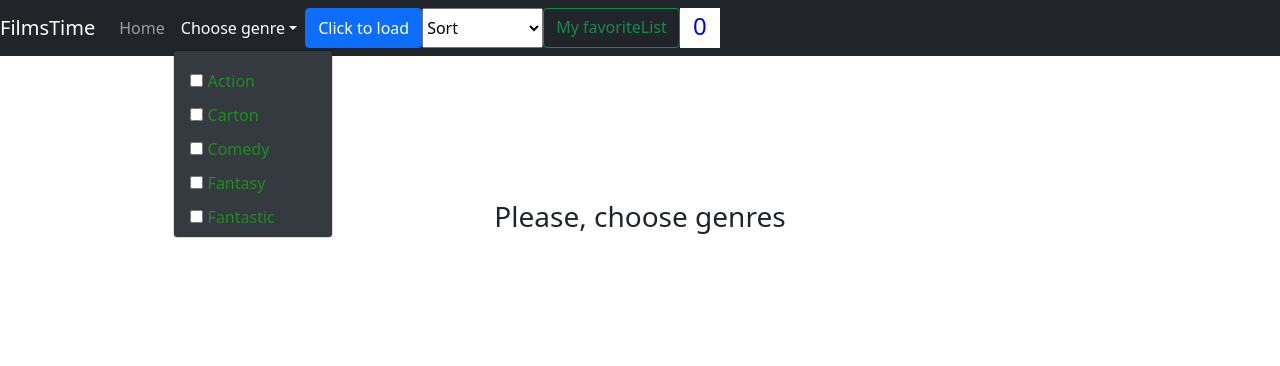
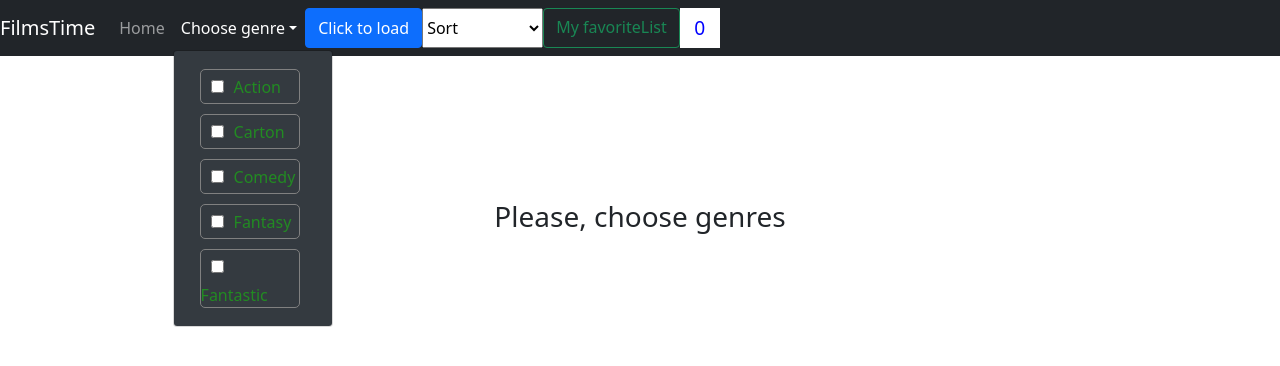
Before and after one commit to mikromajor/Galleria-films, a React (Create React App) app: page / in a window 1280 px wide. Both pictures are taken after a click on the button "Choose genre". Shown: the top 366 px of the page. Built offline with nearby package versions, Linux system fonts and the light colour scheme.

Commit message:
a little bit fix styles in Counter and Chebx

```diff
--- a/src/Components/App.tsx
+++ b/src/Components/App.tsx
@@ -1,4 +1,4 @@
-import { useState, useEffect } from "react";
+import { useState } from "react";
 import { HeadMenu } from "./HeadMenu";
 import FavoriteList from "./FavoriteList/FavoriteList";
 import FilmsList from "./FilmsList/FilmsList";
--- a/src/Components/UI/CheckGenre/CheckGenre.module.css
+++ b/src/Components/UI/CheckGenre/CheckGenre.module.css
@@ -1,10 +1,21 @@
 .form {
-  margin-top: 10px;
+  margin: 10px;
+  width: 100px;
+  border-radius: 5px;
+  border: 1px solid grey;
+  cursor: pointer;
+}
+.form:hover {
+  background-color: rgb(17, 36, 18);
+}
+.form:active {
+  background-color: rgb(11, 22, 12);
+}
+.checked {
+  text-decoration: tomato;
+  background-color: rgb(7, 61, 7);
 }
 .checkbox {
+  margin: 10px;
   cursor: pointer;
 }
-.label {
-  cursor: pointer;
-  margin-left: 5px;
-}
--- a/src/Components/UI/CheckGenre/CheckGenre.tsx
+++ b/src/Components/UI/CheckGenre/CheckGenre.tsx
@@ -1,4 +1,5 @@
-import cl from "./CheckGenre.module.css";
+import { useState } from "react";
+import style from "./CheckGenre.module.css";
 
 const CheckGenre = ({
   label,
@@ -9,22 +10,27 @@ const CheckGenre = ({
   genreId: string;
   getGenre: (a: string, b: boolean) => void;
 }) => {
+  const [checked, setChecked] = useState(false);
   return (
-    <form className={cl.form}>
+    <form
+      className={
+        checked
+          ? `${style.form} ${style.checked}`
+          : style.form
+      }
+      onClick={() => {
+        setChecked(!checked);
+        getGenre(genreId, checked);
+      }}
+    >
       <input
-        className={cl.checkbox}
+        className={style.checkbox}
         type='checkbox'
-        id={label}
-        name={label}
-        value={genreId}
-        onChange={(e) => {
-          const { value, checked } = e.currentTarget;
-          getGenre(value, checked);
-        }}
+        checked={checked}
+        readOnly
       />
-      <label htmlFor={label} className={cl.label}>
-        {label}
-      </label>
+
+      {label}
     </form>
   );
 };
--- a/src/Components/UI/Counter/Counter.module.css
+++ b/src/Components/UI/Counter/Counter.module.css
@@ -1,8 +1,10 @@
 .counter {
+  display: flex;
+  justify-content: center;
+  align-items: center;
   width: 40px;
   color: blue;
   background-color: #fff;
-  text-align: center;
-  text-justify: auto;
-  font-size: 1.5em;
+
+  font-size: 1.2em;
 }
```
